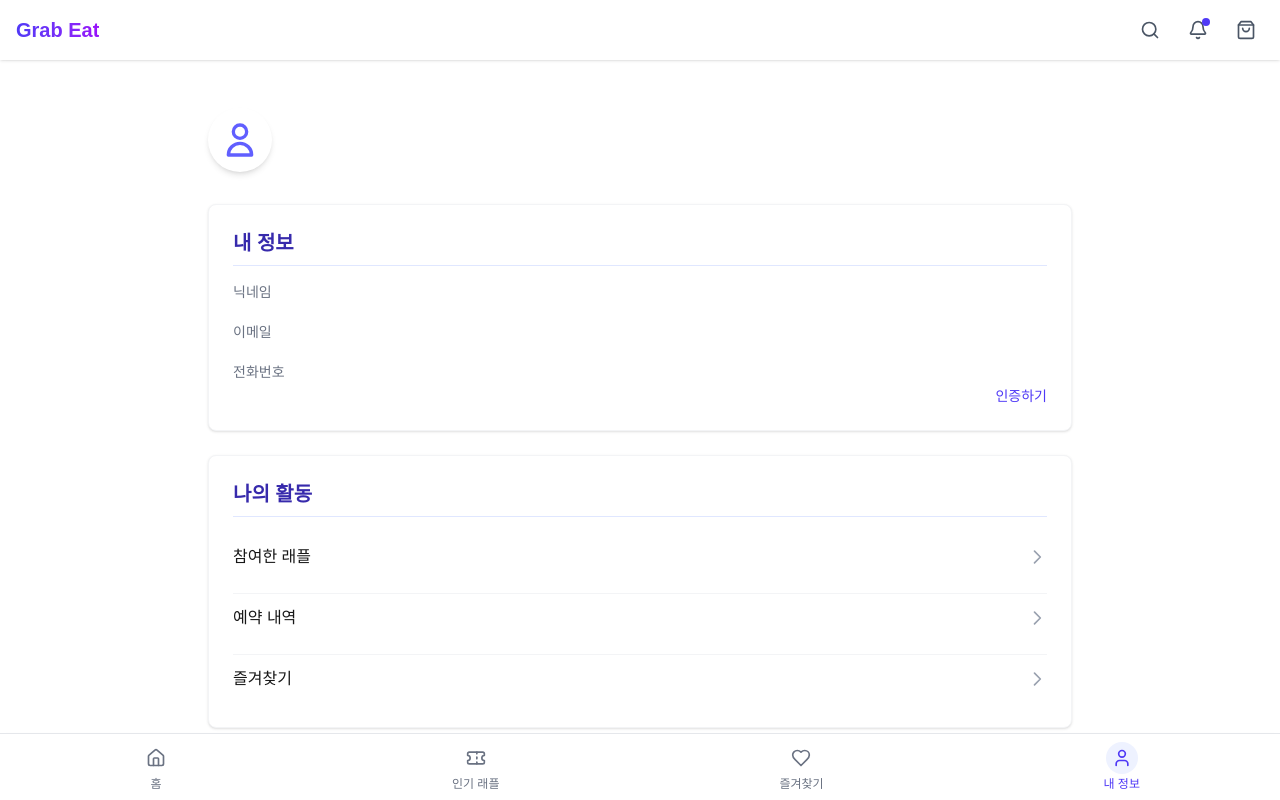
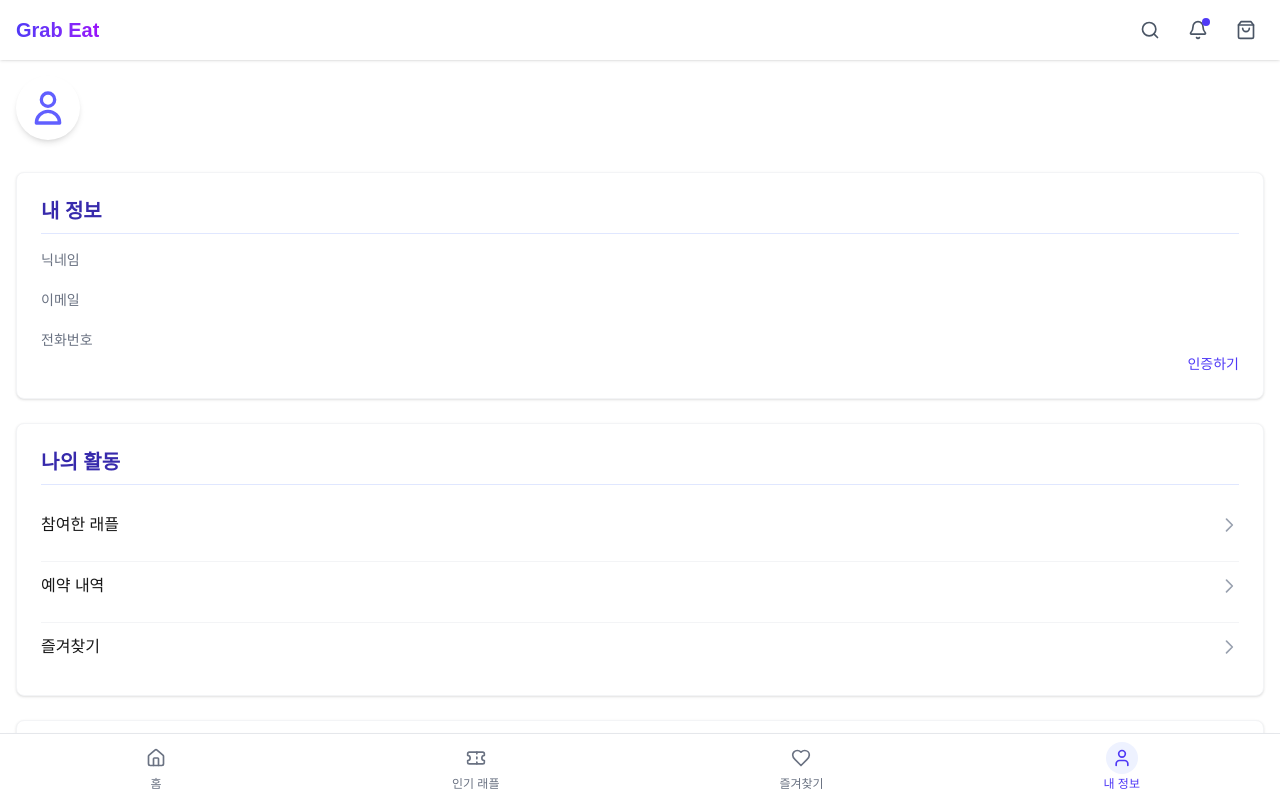
Before and after one commit to hhhaan/grab-eat, a Next.js app: page /profile in a window 1280 px wide. Shown: the top 800 px of the page. Built offline with nearby package versions, Linux system fonts and the light colour scheme; no server answers.

Commit message:
style: 패딩값 수정 #4

```diff
--- a/src/screens/profile/screen.tsx
+++ b/src/screens/profile/screen.tsx
@@ -19,7 +19,7 @@
 
     return (
         <Layout>
-            <div className="max-w-4xl mx-auto px-4 py-8 ">
+            <div className=" ">
                 {/* Profile Header */}
                 <div className="flex items-center gap-6 mb-8">
                     <div className="w-16 h-16 rounded-full overflow-hidden shadow-md">
```
